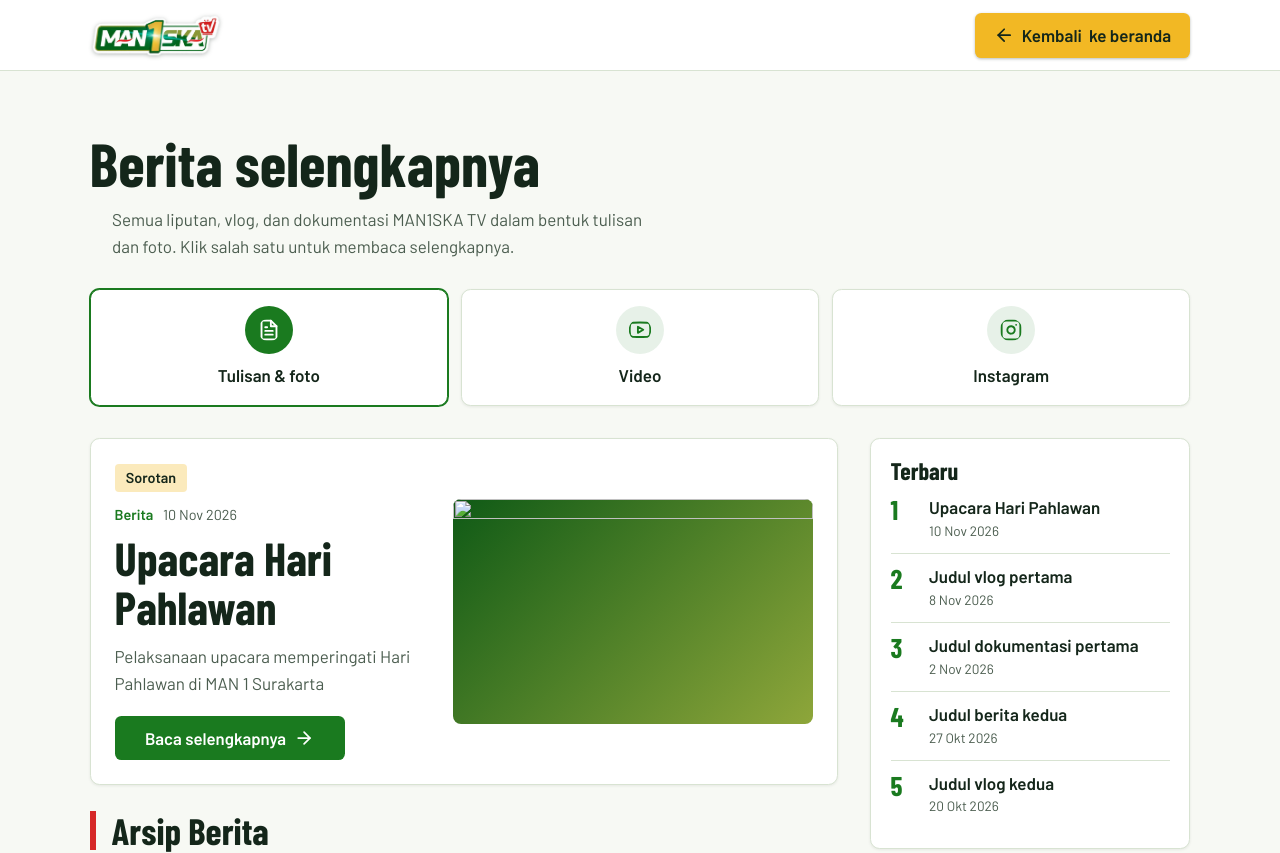
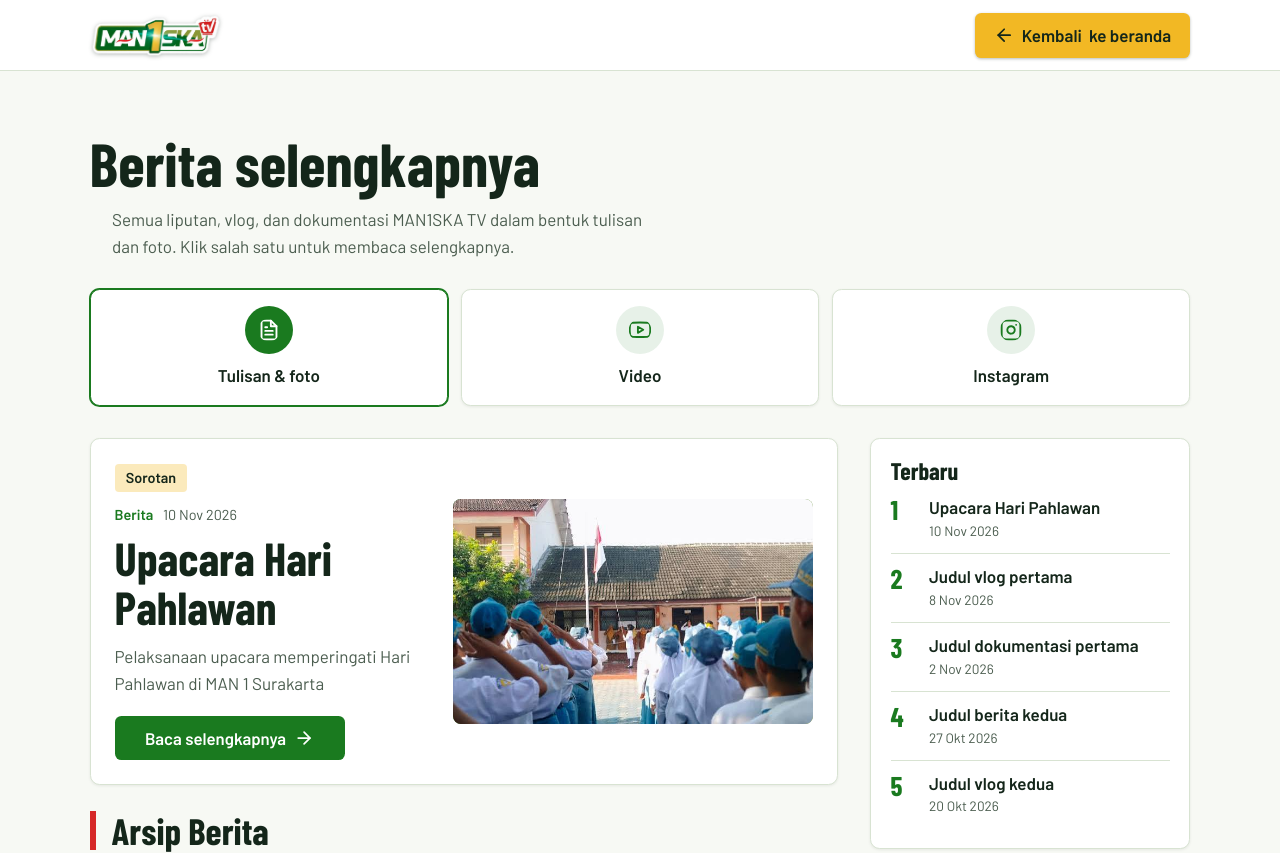
Before and after one commit to habibihumam6-dot/WEB-MAN1SKA, a plain HTML site: page portal/semua-berita.html in a window 1280 px wide. Shown: the top 853 px of the page. Drawn offline with nearby package versions, Linux system fonts and the light colour scheme; a web font is replaced by a local one.

Commit message:
Update semua-berita.html

```diff
--- a/portal/semua-berita.html
+++ b/portal/semua-berita.html
@@ -49,7 +49,7 @@
            Yang terbaru taruh PALING ATAS: kartu paling atas otomatis jadi Sorotan. -->
       <div class="news-list" id="news-list">
         <a class="news-card" href="/berita/berita-1.html">
-          <img src="gambar-berita/Upacara.jpg" alt="">
+          <img src="../gambar-berita/Upacara.jpg" alt="">
           <div class="body">
             <p class="meta"><span class="kind">Berita</span><time datetime="2026-11-10">10 Nov 2026</time></p>
             <h3>Upacara Hari Pahlawan</h3>
```
